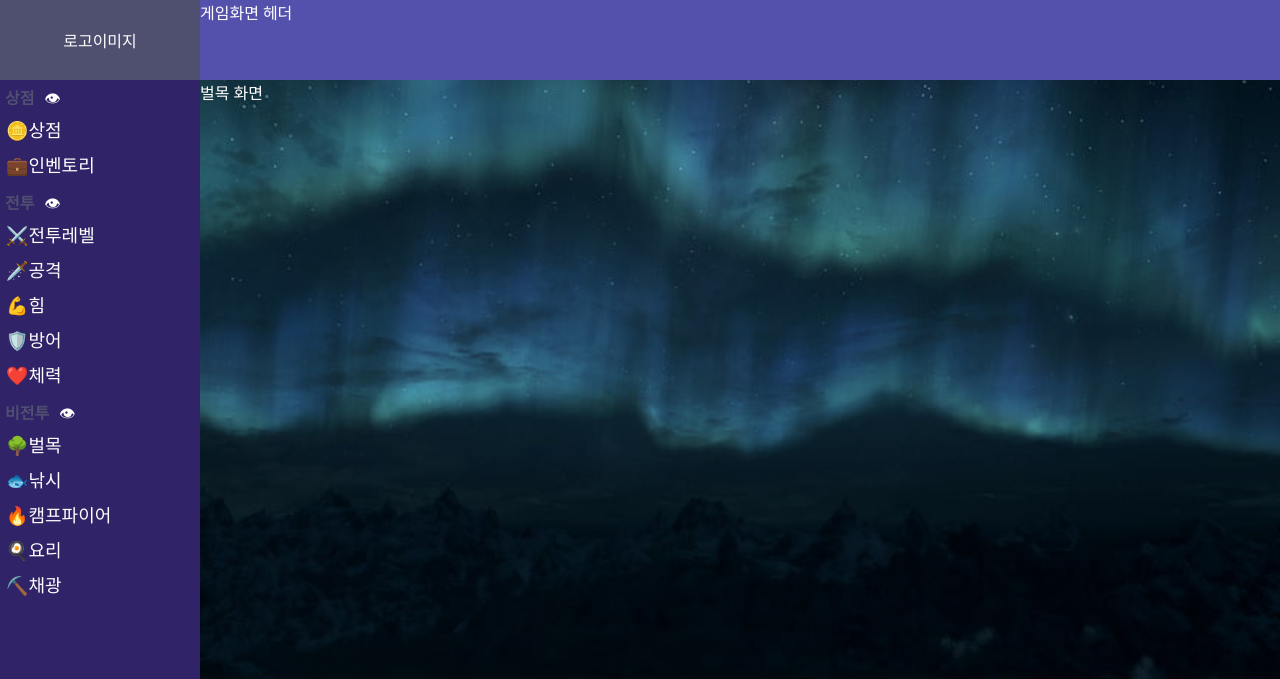
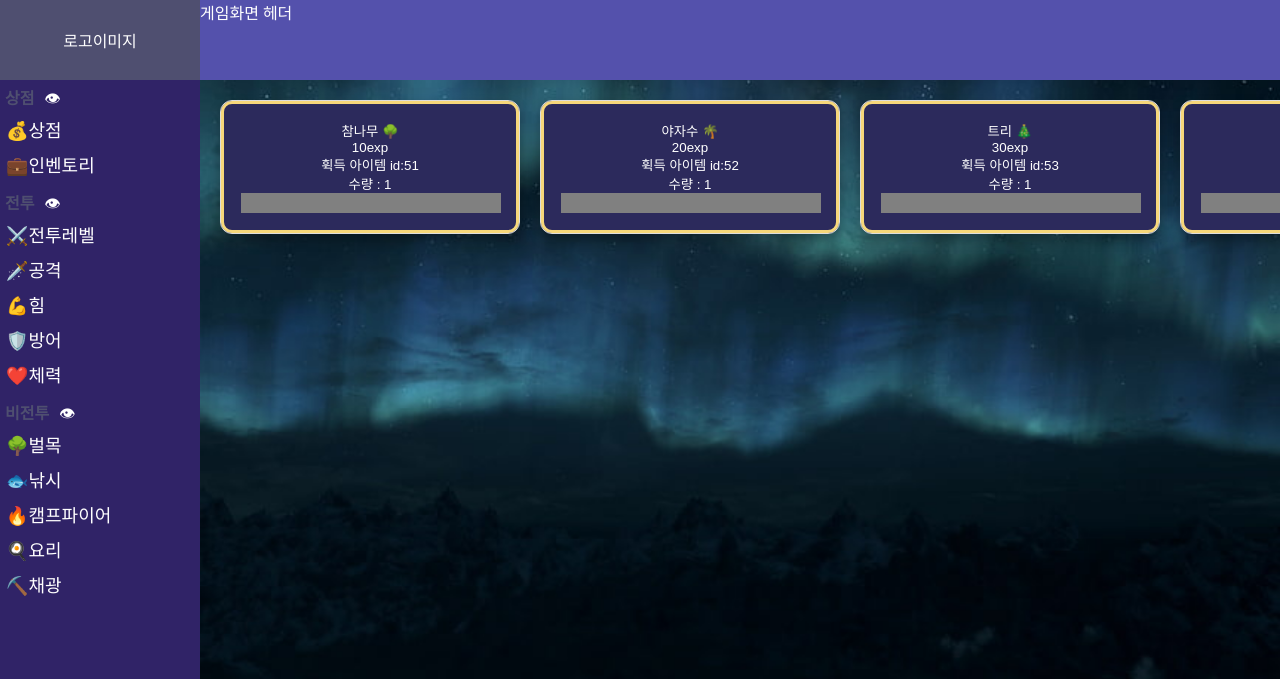
Before and after one commit to HyunJuneKang/frontendpractice, a Spring Boot app: page /html/game.html in a window 1280 px wide. Shown: the top 679 px of the page. Run offline with Spring Boot 4, Linux system fonts and the light colour scheme.

Commit message:
벌목 렌더링 및 상태바 추가 및 더미데이터 추가

```diff
--- a/src/main/resources/static/css/game.css
+++ b/src/main/resources/static/css/game.css
@@ -53,8 +53,23 @@
     background-position: center;
     background-size: cover;
 }
-
-
+/* 활동 관련 */
+.active-card-container{
+    margin : 20px;
+    display: flex;
+    gap: 20px;
+}
+.progress-bar{
+    width: 260px;
+    height:20px;
+    background-color: grey;
+}
+.progress-bar-active{
+    width: 260px;
+    height:20px;
+    background-color: green;
+}
+/* 푸터 */
 .footer {
     color: white;
     background-color: #2c2a5c;
--- a/src/main/resources/static/html/game.html
+++ b/src/main/resources/static/html/game.html
@@ -21,7 +21,7 @@
                     <button type="button" class="sidebar-section-title-button-hide" data-container="shop-button-container">👁</button>
                 </h3>
                 <div class="sidebar-button-container" id="shop-button-container">
-                    <button type="button" class="sidebar-button" data-target="shop-section">🪙상점</button>
+                    <button type="button" class="sidebar-button" data-target="shop-section">💰상점</button>
                     <button type="button" class="sidebar-button" data-target="inventory-section">💼인벤토리</button>
                 </div>
             </section>
@@ -60,7 +60,9 @@
         <section id="shop-section" class="content-section hidden">상점 화면</section>
         <section id="inventory-section" class="content-section hidden">인벤토리 화면</section>
         <section id="combat-section" class="content-section hidden">전투 화면</section>
-        <section id="woodcutting-section" class="content-section">벌목 화면</section>
+        <section id="woodcutting-section" class="content-section">
+            <div class="active-card-container"></div>
+        </section>
         <section id="fishing-section" class="content-section hidden">낚시 화면</section>
         <section id="campfire-section" class="content-section hidden">캠프파이어 화면</section>
         <section id="cooking-section" class="content-section hidden">요리 화면</section>
@@ -71,6 +73,7 @@
         <p>&copy;2026 프론트엔드연습하기_shinhanDS강현준</p>
     </footer>
 </div>
+<script src="../js/data/game-data.js"></script>
 <script src="../js/game.js"></script>
 </body>
 </html>
--- /dev/null
+++ b/src/main/resources/static/js/data/game-data.js
@@ -0,0 +1,38 @@
+const woodcuttingList = [
+    {
+        id: "1",
+        name:"참나무",
+        icon:"🌳",
+        requiredLevel:"1",
+        gainExp:10,
+        gainItemId:51,
+        gainItemAmount:1
+    },
+    {
+        id: "2",
+        name:"야자수",
+        icon:"🌴",
+        requiredLevel:"10",
+        gainExp:20,
+        gainItemId:52,
+        gainItemAmount:1
+    },
+    {
+        id: "3",
+        name:"트리",
+        icon:"🎄",
+        requiredLevel:"20",
+        gainExp:30,
+        gainItemId:53,
+        gainItemAmount:1
+    },
+    {
+        id: "4",
+        name: "침엽수",
+        icon: "🌲",
+        requiredLevel: "30",
+        gainExp: 40,
+        gainItemId: 54,
+        gainItemAmount: 1
+    }
+];
--- a/src/main/resources/static/js/game.js
+++ b/src/main/resources/static/js/game.js
@@ -1,10 +1,38 @@
 $(()=>{
+    init();
+});
+//init
+function init(){
+    renderGameScreen();
     bindEvent();
-});
+}
+//화면 렌더링
+function renderGameScreen() {
+    renderSkillScreen();
+}
+//스킬 화면 렌더링
+function renderSkillScreen(){
+    renderWoodcuttingScreen();
+}
+//스킬 세부 화면 렌더링
+function renderWoodcuttingScreen() {
+    woodcuttingList.forEach((p)=>{
+        $(".active-card-container").append(`
+            <button type="button" id="tree-1" class="card" data-id="${p.id}">
+            <div>${p.name} ${p.icon}</div>
+            <div>${p.gainExp}exp</div>
+            <div>휙득 아이템 id:${p.gainItemId}</div>
+            <div>수량 : ${p.gainItemAmount}</div>
+            <div class="progress-bar progress-bar"> </div>
+            </button>
+        `);
+    });
+}
 // 버튼 이벤트
 function bindEvent(){
     $(".sidebar-section-title-button-hide").on("click",handleToggleSectionButtons);
     $(".sidebar-button").on("click",handleRenderSectionScreen);
+    $(".active-card-container .card").on("click",handleChangeProcess);
 }
 
 //handler
@@ -16,6 +44,9 @@ function handleRenderSectionScreen(e){
     const sectionId = $(e.currentTarget).data("target");
     switchSectionScreen(sectionId);
 }
+function handleChangeProcess(e){
+    switchChangeProcess($(e.currentTarget).data("id"));
+}
 //Events
 //화면 변경
 function switchSectionScreen(sectionId){
@@ -25,6 +56,9 @@ function switchSectionScreen(sectionId){
     //헤더정보 변경
     console.log(sectionId,"변경 완료");
 }
+function switchChangeProcess(){
+    //
+}
 //사이드바 숨기기
 function toggleButtonContents(containerId){
     const $targetContainer = $("#" + containerId);
```
